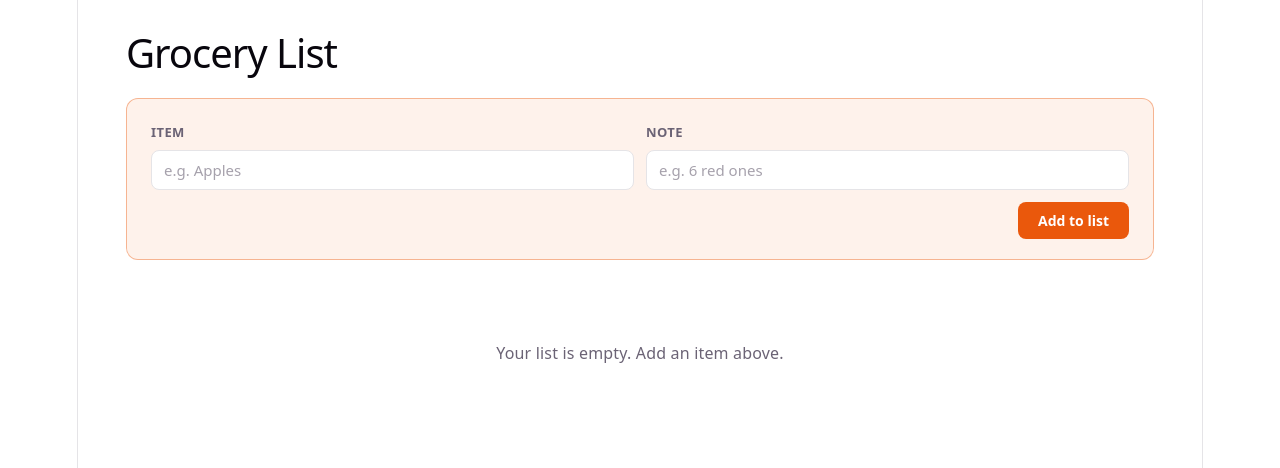
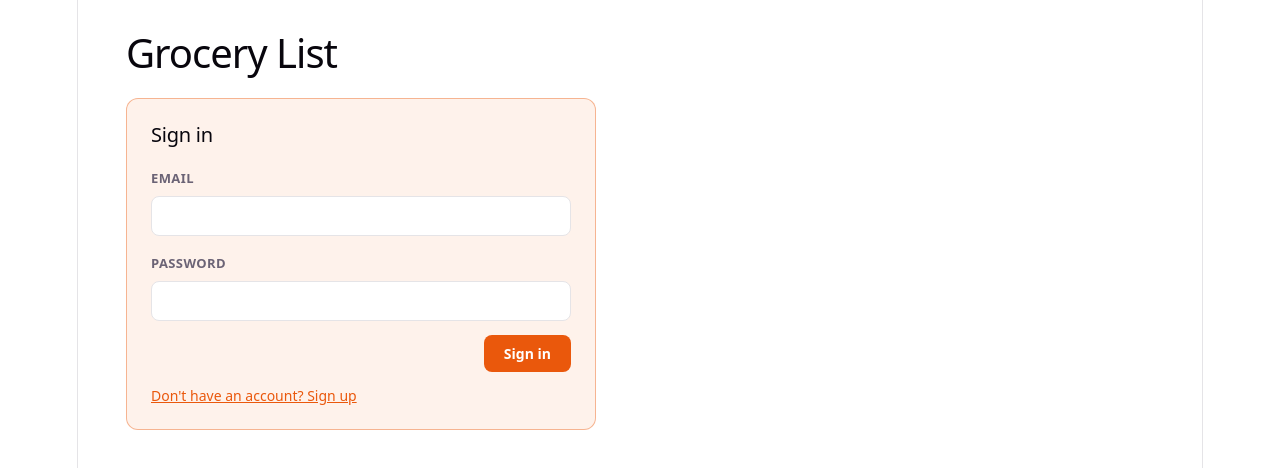
Before and after one commit to ArchivedPumpkin/grocery-list-app-v2, a React (Vite) app: page / in a window 1280 px wide. Shown: the top 468 px of the page. Built offline with nearby package versions, Linux system fonts and the light colour scheme; no server answers.

Commit message:
Added Supabase auth for persistent items to db

```diff
--- a/package.json
+++ b/package.json
@@ -13,6 +13,7 @@
     "@dnd-kit/core": "^6.3.1",
     "@dnd-kit/sortable": "^10.0.0",
     "@dnd-kit/utilities": "^3.2.2",
+    "@supabase/supabase-js": "^2.105.4",
     "react": "^19.2.5",
     "react-dom": "^19.2.5"
   },
--- a/src/App.css
+++ b/src/App.css
@@ -21,6 +21,95 @@
 
   @media (max-width: 1024px) {
     font-size: 28px;
+  }
+}
+
+.header-row {
+  display: flex;
+  align-items: center;
+  justify-content: space-between;
+  gap: 16px;
+  flex-wrap: wrap;
+}
+
+.header-user {
+  display: flex;
+  align-items: center;
+  gap: 12px;
+}
+
+.user-email {
+  font-size: 14px;
+  color: var(--text);
+}
+
+.btn-signout {
+  padding: 7px 14px;
+  background: transparent;
+  color: var(--text);
+  border: 1px solid var(--border);
+  border-radius: 8px;
+  font-size: 13px;
+  font-weight: 600;
+  font-family: var(--sans);
+  cursor: pointer;
+  transition: background 0.15s, color 0.15s, border-color 0.15s;
+
+  &:hover {
+    background: var(--accent-bg);
+    color: var(--accent);
+    border-color: var(--accent-border);
+  }
+
+  &:focus-visible {
+    outline: 2px solid var(--accent);
+    outline-offset: 2px;
+  }
+}
+
+/* ── Auth ────────────────────────────────────────────── */
+.auth-form {
+  display: flex;
+  flex-direction: column;
+  gap: 14px;
+  background: var(--accent-bg);
+  border: 1px solid var(--accent-border);
+  border-radius: 12px;
+  padding: 24px;
+  max-width: 420px;
+}
+
+.auth-heading {
+  margin: 0 0 4px;
+  font-size: 20px;
+  color: var(--text-h);
+}
+
+.auth-error {
+  margin: 0;
+  font-size: 14px;
+  color: #ef4444;
+}
+
+.auth-message {
+  margin: 0;
+  font-size: 14px;
+  color: var(--accent);
+}
+
+.btn-link {
+  align-self: flex-start;
+  background: none;
+  border: none;
+  padding: 0;
+  color: var(--accent);
+  font-size: 14px;
+  font-family: var(--sans);
+  cursor: pointer;
+  text-decoration: underline;
+
+  &:hover {
+    opacity: 0.85;
   }
 }
 
--- a/src/App.jsx
+++ b/src/App.jsx
@@ -1,36 +1,142 @@
-import { useState } from 'react'
+import { useState, useEffect } from 'react'
+import { supabase } from './lib/supabase'
+import Auth from './components/Auth'
 import GroceryForm from './components/GroceryForm'
 import GroceryList from './components/GroceryList'
 import './App.css'
 
 function App() {
+  const [session, setSession] = useState(null)
+  const [authChecked, setAuthChecked] = useState(false)
   const [items, setItems] = useState([])
 
-  function addItem(title, description) {
-    setItems(prev => [
-      ...prev,
-      { id: crypto.randomUUID(), title, description, purchased: false },
-    ])
+  useEffect(() => {
+    supabase.auth.getSession().then(({ data: { session } }) => {
+      setSession(session)
+      setAuthChecked(true)
+    })
+    const { data: { subscription } } = supabase.auth.onAuthStateChange((_event, session) => {
+      setSession(session)
+    })
+    return () => subscription.unsubscribe()
+  }, [])
+
+  useEffect(() => {
+    if (!session) {
+      setItems([])
+      return
+    }
+    let cancelled = false
+    supabase
+      .from('grocery_items')
+      .select('*')
+      .order('position', { ascending: true })
+      .then(({ data, error }) => {
+        if (cancelled) return
+        if (error) {
+          console.error('Failed to load items:', error)
+          return
+        }
+        setItems(data ?? [])
+      })
+    return () => { cancelled = true }
+  }, [session])
+
+  async function addItem(title, description) {
+    const position = items.length > 0
+      ? Math.max(...items.map(i => i.position)) + 1
+      : 0
+    const { data, error } = await supabase
+      .from('grocery_items')
+      .insert({
+        user_id: session.user.id,
+        title,
+        description: description || null,
+        position,
+      })
+      .select()
+      .single()
+    if (error) {
+      console.error('Failed to add item:', error)
+      return
+    }
+    setItems(prev => [...prev, data])
   }
 
-  function togglePurchased(id) {
+  async function togglePurchased(id) {
+    const item = items.find(i => i.id === id)
+    if (!item) return
+    const newPurchased = !item.purchased
     setItems(prev =>
-      prev.map(item => item.id === id ? { ...item, purchased: !item.purchased } : item)
+      prev.map(i => i.id === id ? { ...i, purchased: newPurchased } : i)
+    )
+    const { error } = await supabase
+      .from('grocery_items')
+      .update({ purchased: newPurchased })
+      .eq('id', id)
+    if (error) {
+      console.error('Failed to toggle item:', error)
+      setItems(prev =>
+        prev.map(i => i.id === id ? { ...i, purchased: !newPurchased } : i)
+      )
+    }
+  }
+
+  async function reorderItems(newItems) {
+    const previous = items
+    const repositioned = newItems.map((item, index) => ({ ...item, position: index }))
+    setItems(repositioned)
+    const results = await Promise.all(
+      repositioned.map(item =>
+        supabase.from('grocery_items').update({ position: item.position }).eq('id', item.id)
+      )
+    )
+    const failure = results.find(r => r.error)
+    if (failure) {
+      console.error('Failed to reorder items:', failure.error)
+      setItems(previous)
+    }
+  }
+
+  async function deleteItem(id) {
+    const previous = items
+    setItems(prev => prev.filter(item => item.id !== id))
+    const { error } = await supabase
+      .from('grocery_items')
+      .delete()
+      .eq('id', id)
+    if (error) {
+      console.error('Failed to delete item:', error)
+      setItems(previous)
+    }
+  }
+
+  async function handleSignOut() {
+    await supabase.auth.signOut()
+  }
+
+  if (!authChecked) {
+    return (
+      <div className="app">
+        <p className="empty-state">Loading…</p>
+      </div>
     )
   }
 
-  function reorderItems(newItems) {
-    setItems(newItems)
-  }
-
-  function deleteItem(id) {
-    setItems(prev => prev.filter(item => item.id !== id))
+  if (!session) {
+    return <Auth />
   }
 
   return (
     <div className="app">
       <header className="app-header">
-        <h1>Grocery List</h1>
+        <div className="header-row">
+          <h1>Grocery List</h1>
+          <div className="header-user">
+            <span className="user-email">{session.user.email}</span>
+            <button className="btn-signout" onClick={handleSignOut}>Sign out</button>
+          </div>
+        </div>
       </header>
       <main className="app-main">
         <GroceryForm onAdd={addItem} />
--- /dev/null
+++ b/src/components/Auth.jsx
@@ -0,0 +1,84 @@
+import { useState } from 'react'
+import { supabase } from '../lib/supabase'
+
+function Auth() {
+  const [mode, setMode] = useState('signin')
+  const [email, setEmail] = useState('')
+  const [password, setPassword] = useState('')
+  const [loading, setLoading] = useState(false)
+  const [message, setMessage] = useState(null)
+  const [error, setError] = useState(null)
+
+  async function handleSubmit(e) {
+    e.preventDefault()
+    setLoading(true)
+    setError(null)
+    setMessage(null)
+
+    if (mode === 'signup') {
+      const { error } = await supabase.auth.signUp({ email, password })
+      if (error) setError(error.message)
+      else setMessage('Check your email to confirm your account.')
+    } else {
+      const { error } = await supabase.auth.signInWithPassword({ email, password })
+      if (error) setError(error.message)
+    }
+    setLoading(false)
+  }
+
+  function switchMode() {
+    setMode(mode === 'signin' ? 'signup' : 'signin')
+    setError(null)
+    setMessage(null)
+  }
+
+  return (
+    <div className="app">
+      <header className="app-header">
+        <h1>Grocery List</h1>
+      </header>
+      <main className="app-main">
+        <form className="auth-form" onSubmit={handleSubmit}>
+          <h2 className="auth-heading">
+            {mode === 'signin' ? 'Sign in' : 'Create account'}
+          </h2>
+          <div className="form-group">
+            <label htmlFor="auth-email">Email</label>
+            <input
+              id="auth-email"
+              type="email"
+              value={email}
+              onChange={e => setEmail(e.target.value)}
+              required
+              autoComplete="email"
+            />
+          </div>
+          <div className="form-group">
+            <label htmlFor="auth-password">Password</label>
+            <input
+              id="auth-password"
+              type="password"
+              value={password}
+              onChange={e => setPassword(e.target.value)}
+              required
+              minLength={6}
+              autoComplete={mode === 'signin' ? 'current-password' : 'new-password'}
+            />
+          </div>
+          {error && <p className="auth-error">{error}</p>}
+          {message && <p className="auth-message">{message}</p>}
+          <button type="submit" className="btn-add" disabled={loading}>
+            {loading ? 'Please wait…' : mode === 'signin' ? 'Sign in' : 'Sign up'}
+          </button>
+          <button type="button" className="btn-link" onClick={switchMode}>
+            {mode === 'signin'
+              ? "Don't have an account? Sign up"
+              : 'Already have an account? Sign in'}
+          </button>
+        </form>
+      </main>
+    </div>
+  )
+}
+
+export default Auth
--- /dev/null
+++ b/src/lib/supabase.js
@@ -0,0 +1,12 @@
+import { createClient } from '@supabase/supabase-js'
+
+const url = import.meta.env.VITE_SUPABASE_URL
+const anonKey = import.meta.env.VITE_SUPABASE_ANON_KEY
+
+if (!url || !anonKey) {
+  throw new Error(
+    'Missing Supabase credentials. Set VITE_SUPABASE_URL and VITE_SUPABASE_ANON_KEY in .env.local'
+  )
+}
+
+export const supabase = createClient(url, anonKey)
```
Also changed, not shown: 1 other file (tests, documents, lock files or other folders).
